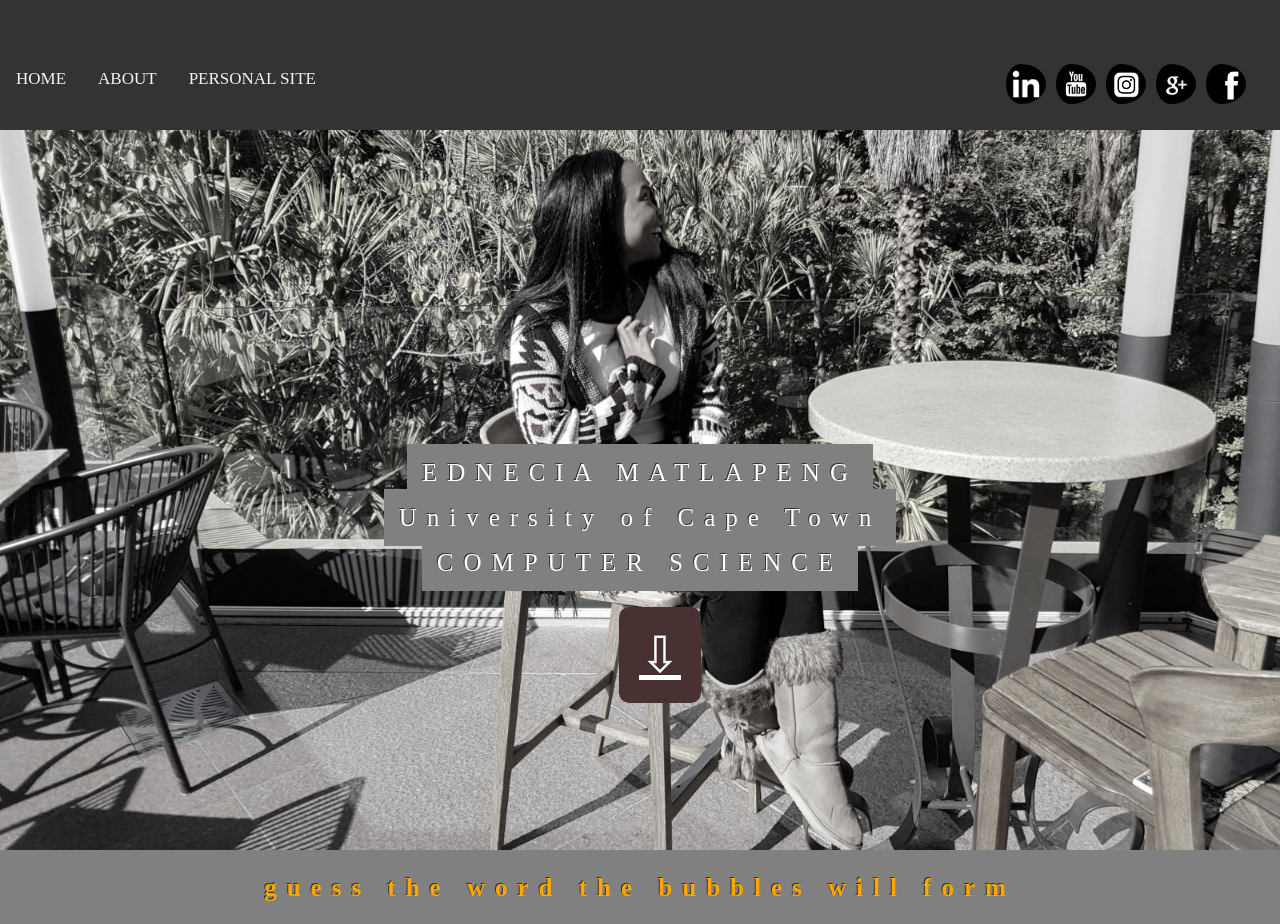
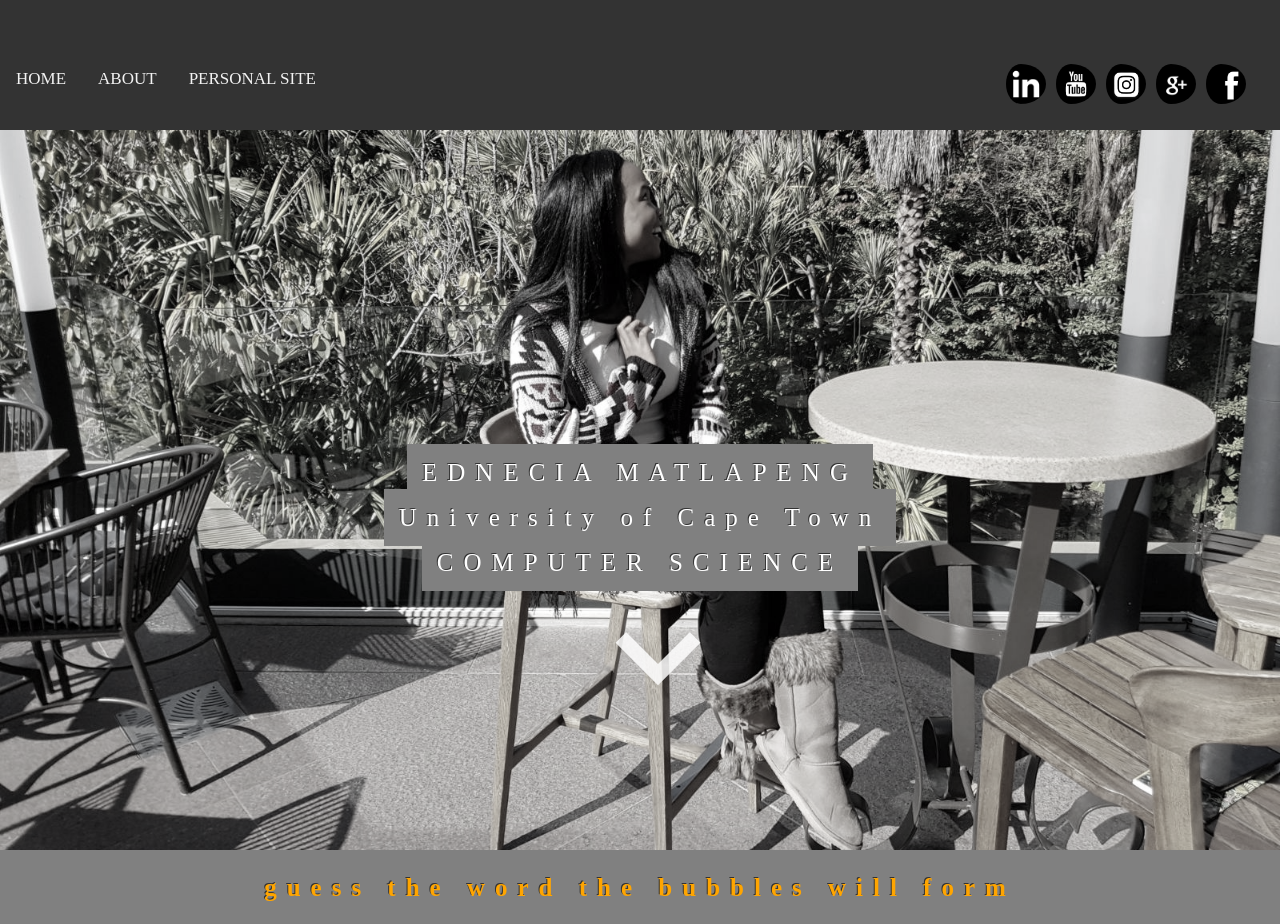
Before and after one commit to sewagodimo/first-website, a PHP site: page / in a window 1280 px wide. Shown: the top 924 px of the page. Run offline with PHP 8.4, Linux system fonts and the light colour scheme; some libraries are stand-ins or nearby versions; some web fonts are replaced.

Commit message:
I made the slide down button look nice

```diff
--- a/index.css
+++ b/index.css
@@ -182,6 +182,72 @@ html{
   letter-spacing: 10px;
 }
 
+ /* -----------------------------------------ANIMATING THE DOWN SCROLL------------------------*/
+ .demo a {
+
+
+  left: 50%;
+  bottom: -10%;
+  z-index: 2;
+  display: inline-block;
+  -webkit-transform: translate(0, -50%);
+  transform: translate(0, -50%);
+  color: white;
+  font-size: 50px;
+  font : normal 400 20px/1 'Josefin Sans', sans-serif;
+  letter-spacing: .1em;
+  text-decoration: none;
+  transition: opacity .3s;
+}
+.demo a:hover {
+  opacity: .5;
+}
+
+#scrolldown {
+
+    position: absolute;
+
+  left: 50%;
+  color:white;
+  width: 60px;
+  height: 60px;
+  margin-left: -12px;
+  border-left: 15px solid #fff;
+  border-bottom: 15px solid #fff;
+  -webkit-transform: rotate(-45deg);
+  transform: rotate(-45deg);
+  -webkit-animation: sdb 2s infinite;
+  animation: sdb 2s infinite;
+  box-sizing: border-box;
+
+}
+@-webkit-keyframes sdb {
+  0% {
+    -webkit-transform: rotate(-45deg) translate(0, 0);
+  }
+  20% {
+    -webkit-transform: rotate(-45deg) translate(-10px, 10px);
+  }
+  40% {
+    -webkit-transform: rotate(-45deg) translate(0, 0);
+  }
+}
+@keyframes sdb {
+  0% {
+    transform: rotate(-45deg) translate(0, 0);
+    opacity: 0.3;
+  }
+  20% {
+    transform: rotate(-45deg) translate(-10px, 10px);
+    opacity: 0.6;
+  }
+  40% {
+    transform: rotate(-45deg) translate(0, 0);
+    opacity: 0.9;
+    color: orange;
+  }
+}
+
 @media (max-width: 650px) {
   .caption{
     font-size: 15px;
@@ -191,6 +257,7 @@ html{
   }
    #scrolldown {
   	   padding: 15px;
+       font-weight: 30px;
   }
 }
 @media (max-width: 300px) {
@@ -202,24 +269,10 @@ html{
   }
   #scrolldown {
   	   padding: 10px;
+         font-weight: 24px;
   }
 }
-#scrolldown {
-    /
-    position: absolute; /* Fixed/sticky position */
-    /* Place the button at the bottom of the page */
-    font-size: 50px;
-    width: 100px;
-    /* Place the button 30px from the right */
-    z-index: 99; /* Make sure it does not overlap */
-    border: none; /* Remove borders */
-    outline: none; /* Remove outline */
-    background-color: red; /* Set a background color */
-    color: white; /* Text color */
-    cursor: pointer; /* Add a mouse pointer on hover */
-    padding: 20px; /* Some padding */
-    border-radius: 10px; /* Rounded corners */
-}
+
 
 /**-----------------------------------------The WHO AM I----------------------------*/
 *, *:before, *:after {
--- a/index.html
+++ b/index.html
@@ -6,37 +6,10 @@
  <link rel="stylesheet" type="text/css" href="index.css">
 <link href='https://fonts.googleapis.com/css?family=Emblema One' rel='stylesheet'>
  <script src="https://ajax.googleapis.com/ajax/libs/jquery/3.2.1/jquery.min.js"></script>
+
 <script src="index.js"></script>
  <script src="particles.js"></script>
  <link rel="shortcut icon" href="images/ednecia.png">
- <script >
-   $(document).ready(function(){
-  // Add smooth scrolling to all links
-  $("a").on('click', function(event) {
-
-    // Make sure this.hash has a value before overriding default behavior
-    if (this.hash !== "") {
-      // Prevent default anchor click behavior
-      event.preventDefault();
-
-      // Store hash
-      var hash = this.hash;
-
-      // Using jQuery's animate() method to add smooth page scroll
-      // The optional number (800) specifies the number of milliseconds it takes to scroll to the specified area
-      $('html, body').animate({
-        scrollTop: $(hash).offset().top
-      }, 1000, function(){
-
-        // Add hash (#) to URL when done scrolling (default click behavior)
-        window.location.hash = hash;
-      });
-    } // End if
-  });
-});
-
- </script>
-
 
 </head>
 <body>
@@ -78,7 +51,9 @@
     <!--a href="#heading" id="scrolldown" >&#x21E9 </a-->
     <nav>
         <ul>
-     <a href="#down"  id="scrolldown"  onclick="test('heading'); return false;" >&#x21E9 </a>
+        <section id="scrolldown" style="font-size:104px" >
+     <a href="#down"   >  </i> </a>
+     </section>
       </ul>
     </nav>
     <div id="down"></div>
--- a/tittac.js
+++ b/tittac.js
@@ -2,6 +2,34 @@
 /* @author : Pauline Ghiazza                */
 /* @author site : www.paulineghiazza.fr     */
 /********************************************/
+
+///////////////////////////////////////////////////////
+  $(document).ready(function(){
+  // Add smooth scrolling to all links
+  $("a").on('click', function(event) {
+
+    // Make sure this.hash has a value before overriding default behavior
+    if (this.hash !== "") {
+      // Prevent default anchor click behavior
+      event.preventDefault();
+
+      // Store hash
+      var hash = this.hash;
+
+      // Using jQuery's animate() method to add smooth page scroll
+      // The optional number (800) specifies the number of milliseconds it takes to scroll to the specified area
+      $('html, body').animate({
+        scrollTop: $(hash).offset().top
+      }, 1000, function(){
+
+        // Add hash (#) to URL when done scrolling (default click behavior)
+        window.location.hash = hash;
+      });
+    } // End if
+  });
+});
+
+///////////////////////////////////////////////////////////
 
 $(function() {
 
```
